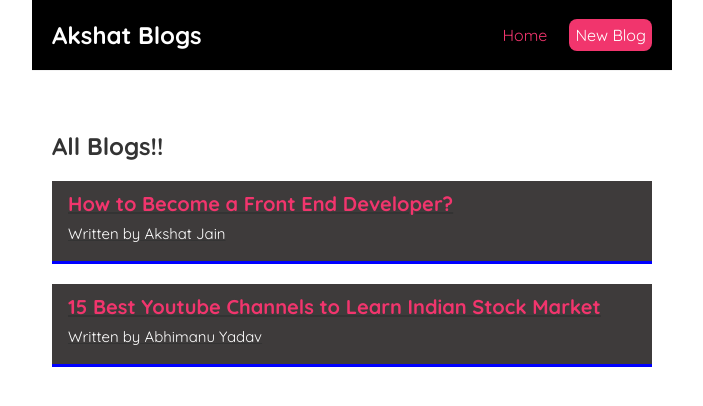
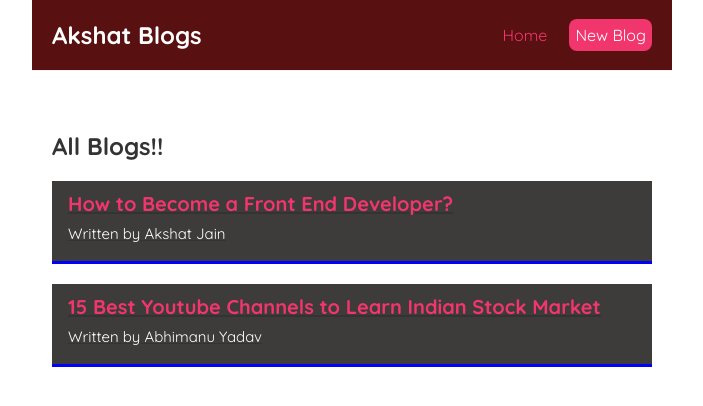
Before and after one commit to Akshat2Jain/blogapp_reactjs, a React (Create React App) app: page / in a window 1280 px wide. Shown: the top 406 px of the page, without its empty margins (288-991 px from the left). Built offline with nearby package versions, Linux system fonts and the light colour scheme; data requests are answered from the project's data file.

Commit message:
Changing navBar background-color

```diff
--- a/src/index.css
+++ b/src/index.css
@@ -13,7 +13,7 @@
   max-width: 600px;
   margin: 0 auto;
   border-bottom: 1px solid #f2f2f2;
-  background-color: black;
+  background-color: rgb(89, 16, 16);
 }
 .navbar h1 {
   color: white;
```
